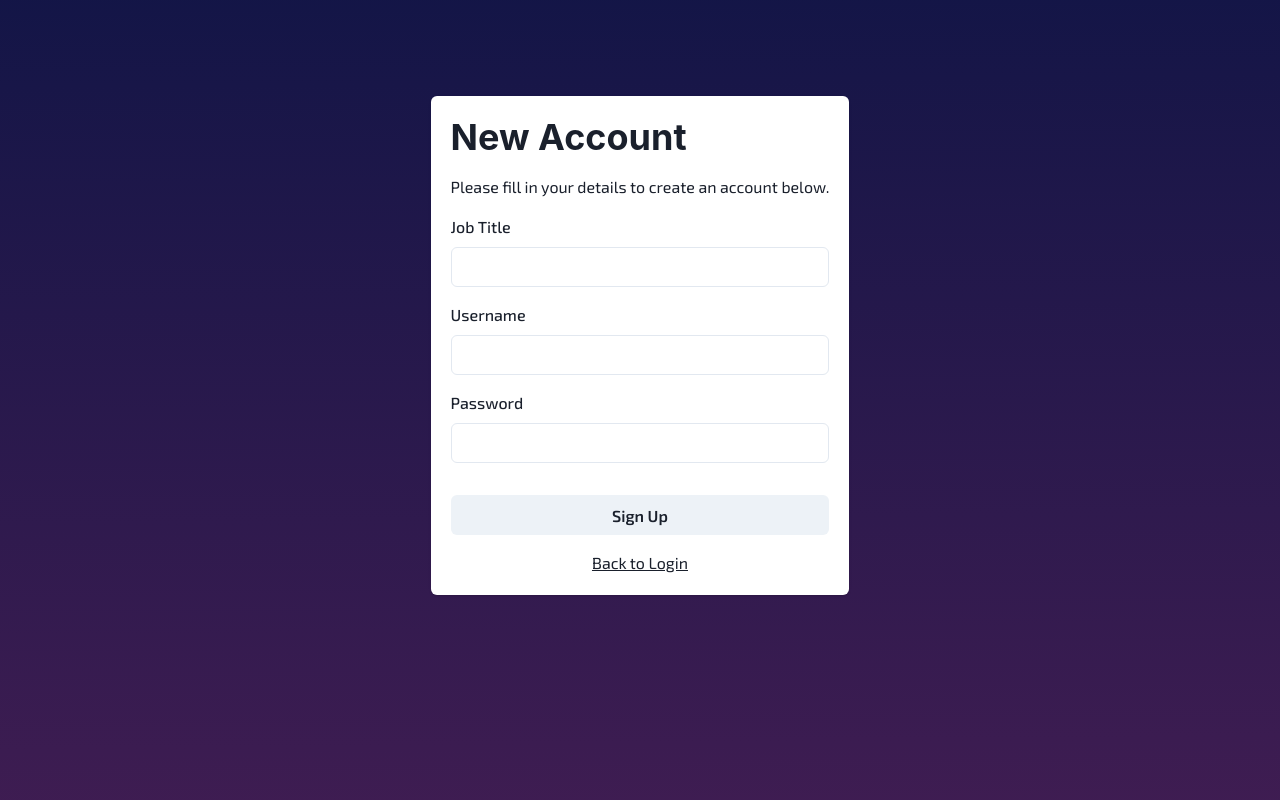
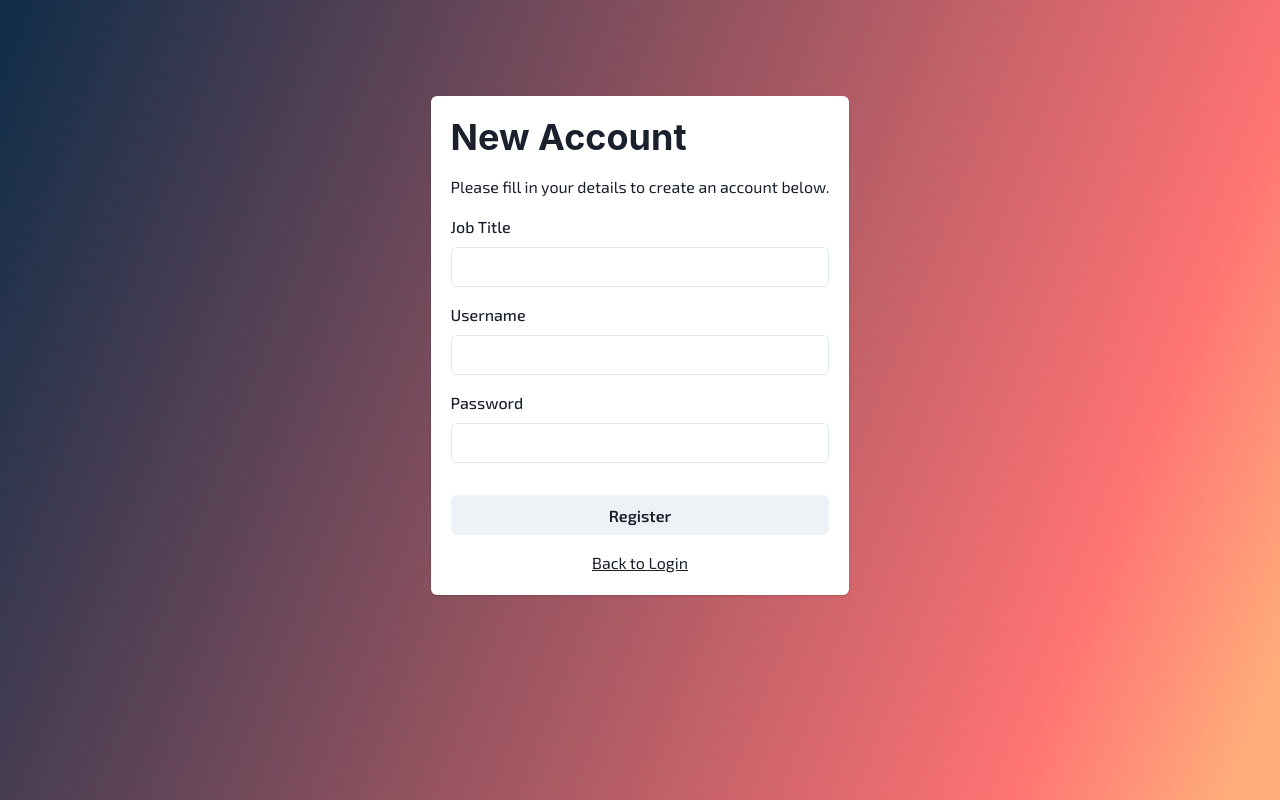
Before and after one commit to 192Iridium77/leonardo-ai-demo, a Next.js app: page /register in a window 1280 px wide. Built offline with nearby package versions, Linux system fonts and the light colour scheme; no server answers.

Commit message:
loading states

```diff
--- /dev/null
+++ b/app/(auth)/register/components/RegisterButton.tsx
@@ -0,0 +1,20 @@
+"use client";
+
+import { Button } from "@chakra-ui/react";
+import { useFormStatus } from "react-dom";
+
+export default function RegisterButton() {
+  const { pending } = useFormStatus();
+
+  return (
+    <Button
+      isLoading={pending}
+      aria-disabled={pending}
+      type="submit"
+      width="100%"
+      mt={4}
+    >
+      Register
+    </Button>
+  );
+}
--- a/app/(auth)/register/components/RegisterForm.tsx
+++ b/app/(auth)/register/components/RegisterForm.tsx
@@ -12,13 +12,16 @@ import {
   Heading,
   Input,
   Text,
+  useToast,
 } from "@chakra-ui/react";
 import { useRouter } from "next/navigation";
 import { useFormState, useFormStatus } from "react-dom";
 import Link from "next/link";
+import RegisterButton from "./RegisterButton";
 
 export default function RegisterForm() {
   const router = useRouter();
+  const toast = useToast();
 
   const handleRegistration = async (
     previousState: Response | undefined,
@@ -36,6 +39,11 @@ export default function RegisterForm() {
     const body = await response.json();
 
     if (!body.error) {
+      toast({
+        title:
+          "You have successfully created an account. Please log in with your credentials.",
+        status: "success",
+      });
       router.push("/shows");
       router.refresh();
     }
@@ -79,9 +87,7 @@ export default function RegisterForm() {
             <Box mt={4} aria-live="polite" aria-atomic="true">
               {state?.error ? <Text color="red.600">{state.error}</Text> : null}
             </Box>
-            <Button aria-disabled={pending} type="submit" width="100%" mt={4}>
-              Sign Up
-            </Button>
+            <RegisterButton></RegisterButton>
             <Flex justifyContent="center" mt={4}>
               <Link href="/login">Back to Login</Link>
             </Flex>
--- a/app/components/LogoutButton.tsx
+++ b/app/components/LogoutButton.tsx
@@ -2,7 +2,19 @@
 
 import { Button } from "@chakra-ui/react";
 import { signOut } from "next-auth/react";
+import { useState } from "react";
 
 export default function LogoutButton() {
-  return <Button onClick={() => signOut()}>Logout</Button>;
+  const [loading, setLoading] = useState(false);
+  async function handleLogout() {
+    setLoading(true);
+    await signOut();
+    setLoading(false);
+  }
+
+  return (
+    <Button isLoading={loading} aria-disabled={loading} onClick={handleLogout}>
+      Logout
+    </Button>
+  );
 }
--- a/app/providers.tsx
+++ b/app/providers.tsx
@@ -23,7 +23,8 @@ const theme = extendTheme({
         bg: "rgb(71, 30, 84)",
       },
       body: {
-        bg: "linear-gradient(179.4deg, rgb(12, 20, 69) -16.9%, rgb(71, 30, 84) 119.9%);",
+        bg: "linear-gradient(111.1deg, rgb(0, 40, 70) -4.8%, rgb(255, 115, 115) 82.7%, rgb(255, 175, 123) 97.2%);",
+        // bg: "linear-gradient(179.4deg, rgb(12, 20, 69) -16.9%, rgb(71, 30, 84) 119.9%);",
         color: "white",
       },
       a: {
```
Also changed, not shown: app/(auth)/login/components/LoginButton.tsx (added, +20 -0 lines), app/(auth)/login/components/LoginForm.tsx (+18 -6 lines).
